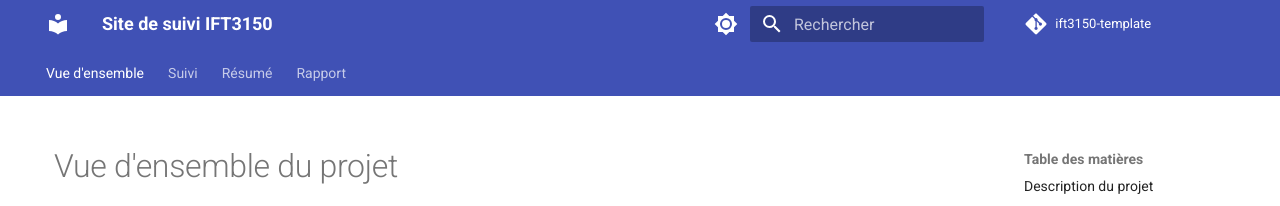
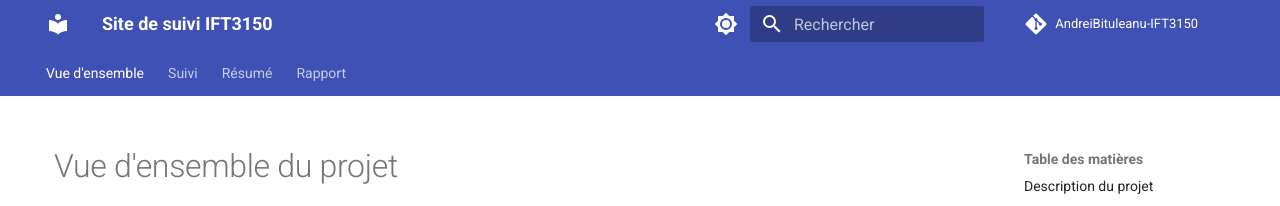
Before and after one commit to StarPlatinumSan/AndreiBituleanu-IFT3150, an MkDocs documentation site: the page built from docs/index.md, in a window 1280 px wide. Shown: the top 206 px of the page. Built offline with MkDocs 1.6.1 and Material for MkDocs 9.7.7, drawn with Linux system fonts in a browser that asks for light colours; comment, search, counter and statistics services are not loaded.

Commit message:
updated site url

```diff
--- a/mkdocs.yml
+++ b/mkdocs.yml
@@ -1,7 +1,7 @@
 site_name: Site de suivi IFT3150
 site_description: Template de site web pour le cours IFT3150
 site_author: Louis-Edouard Lafontant
-site_url: https://ift3150-template.github.io
+site_url: https://starplatinumsan.github.io/AndreiBituleanu-IFT3150/
 
 theme:
   name: material
@@ -37,8 +37,8 @@
 
 copyright: "&copy; 2026 <b>DIRO</b> &ndash; Template de site pour le cours IFT3150 <br>Département d'informatique et de recherche opérationnelle <br>Université de Montréal"
 
-repo_name: ift3150-template
-repo_url: https://github.com/ift3150-template/ift3150-template.github.io
+repo_name: AndreiBituleanu-IFT3150
+repo_url: https://github.com/StarPlatinumSan/AndreiBituleanu-IFT3150
 # edit_uri: edit/main/docs/
 
 # extra:
```
